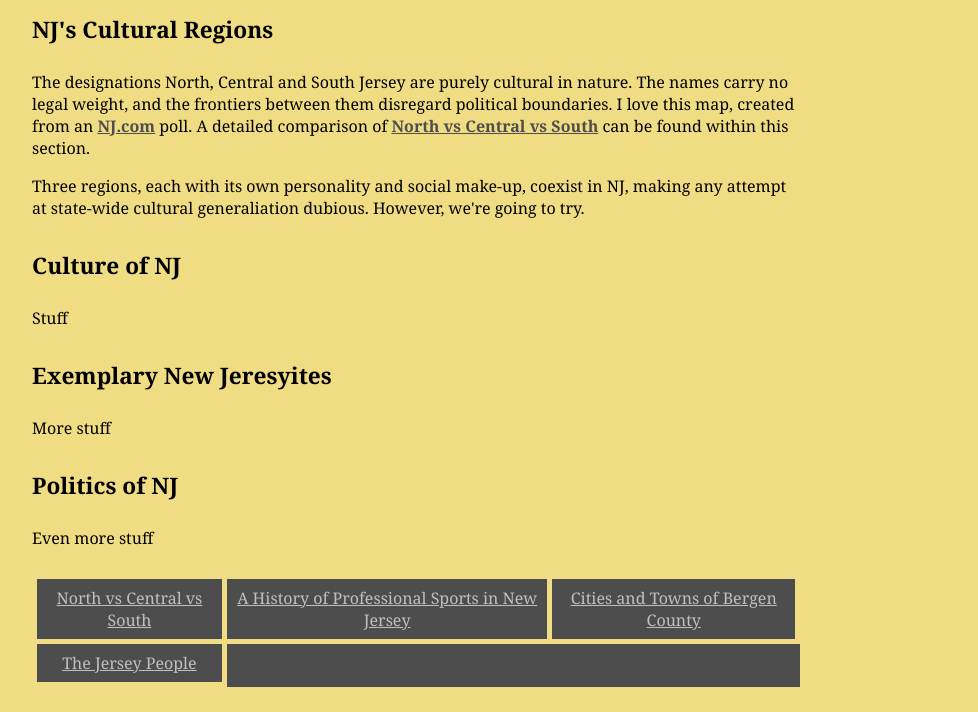
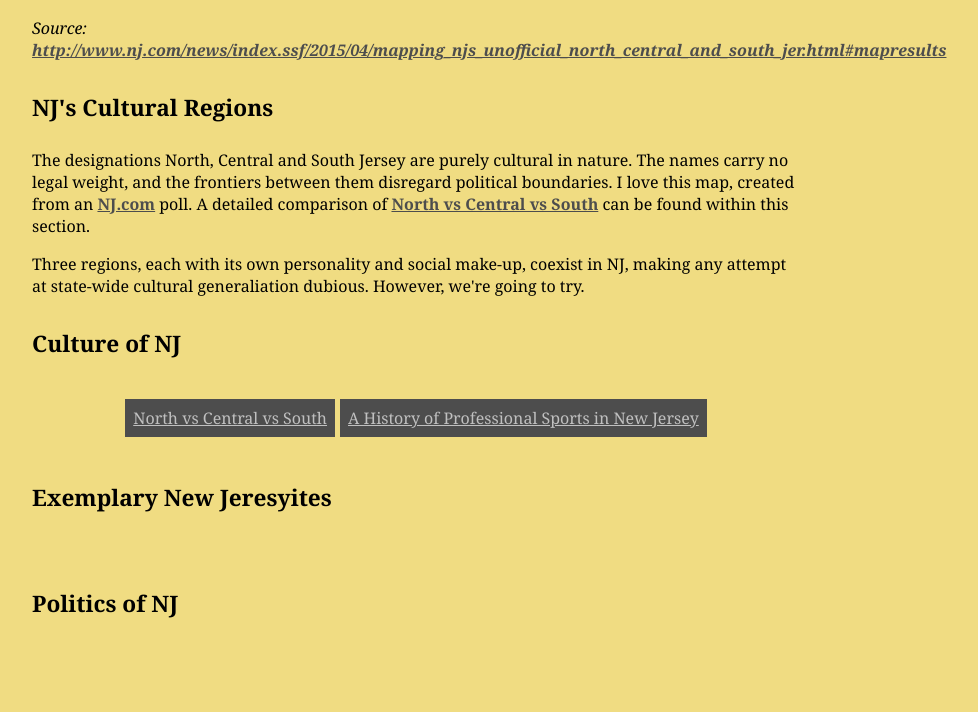
Before and after one commit to jonfried/oakafee.github.io, a Jekyll site: the page built from people.html, in a window 1280 px wide and 900 px high, scrolled down 747 px, cut to the strip 188-900 px from the top of the window. Shown: the whole strip, without its empty margins (224-1202 px from the left). Built offline with Jekyll 4.4.1, drawn with Linux system fonts in a browser that asks for light colours; after the commit the page ends 1614 px from its top, so only the background shows below that; some of the changed text lies outside the part shown.

Commit message:
Update people.html

```diff
--- a/people.html
+++ b/people.html
@@ -14,22 +15,36 @@ title: The People of NJ
 
 <h2>Culture of NJ</h2>
 
-<p>Stuff</p>
-
-<h2>Exemplary New Jeresyites</h2>
-
-<p>More stuff</p>
-
-<h2>Politics of NJ</h2>
-
-<p>Even more stuff</p>
-
 <div class="table-container">
   <table class="index">
-    {% tablerow post in site.categories.people cols:3 %}
+    {% tablerow post in site.categories.culture cols:3 %}
       {% if post.url %}
           <a href="{{ post.url }}">{{ post.title }}</a>
       {% endif %}
     {% endtablerow %}
   </table>
 </div>
+
+<h2>Exemplary New Jeresyites</h2>
+
+<div class="table-container">
+  <table class="index">
+    {% tablerow post in site.categories.bios cols:3 %}
+      {% if post.url %}
+          <a href="{{ post.url }}">{{ post.title }}</a>
+      {% endif %}
+    {% endtablerow %}
+  </table>
+</div>
+
+<h2>Politics of NJ</h2>
+
+<div class="table-container">
+  <table class="index">
+    {% tablerow post in site.categories.politics cols:3 %}
+      {% if post.url %}
+          <a href="{{ post.url }}">{{ post.title }}</a>
+      {% endif %}
+    {% endtablerow %}
+  </table>
+</div>
```
Also changed, not shown: other parts of people.html (+1 -0 lines).
